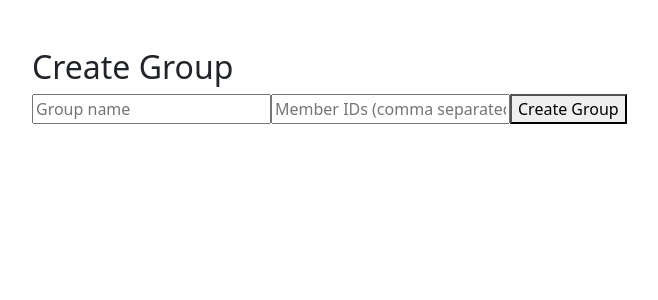
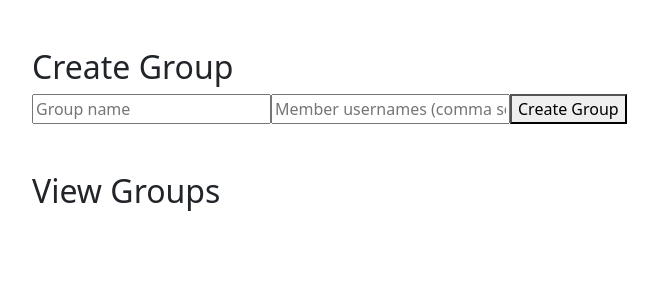
Before and after one commit to balota-natan-utcn/talk-it-out, an Angular app: page /home in a window 1280 px wide. Shown: the top 300 px of the page, without its empty margins (50-708 px from the left). Built offline with nearby package versions, Linux system fonts and the light colour scheme; no server answers.

Commit message:
now adding members to group with usernames(not ids)

```diff
--- a/src/app/auth/home/home.component.html
+++ b/src/app/auth/home/home.component.html
@@ -1,11 +1,14 @@
 <h2>{{ welcomeMessage }}</h2>
-<div class="container mt-5">
+<div class="container mt-5" id="create group section">
     <h2>Create Group</h2>
     <form (submit)="createGroup($event)">
         <input type="text" placeholder="Group name" [(ngModel)]="groupName" name="groupName" required />
-        <input type="text" placeholder="Member IDs (comma separated)" [(ngModel)]="memberIds" name="memberIds" />
+        <input type="text" placeholder="Member usernames (comma separated)" [(ngModel)]="memberIds" name="memberIds" />
 
         <button type="submit">Create Group</button>
     </form>
     <p *ngIf="message">{{ message }}</p>
 </div>
+<div class="container mt-5">
+    <h2>View Groups</h2>
+</div>
```
